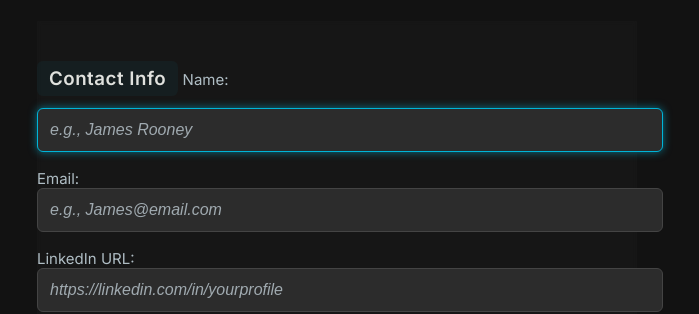
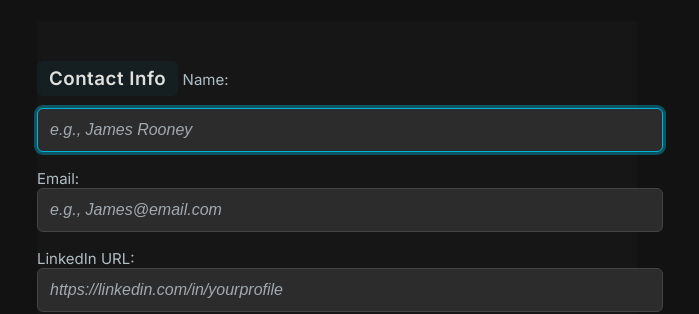
Before and after one commit to jamesr150/resume-builder, a Flask app: page / in a window 1280 px wide, with the restyled element focused. Shown: the part 148-462 px from the top of the page, without its empty margins (303-1002 px from the left). Run offline with Flask 3, Linux system fonts and the light colour scheme.

Commit message:
focus ring glow

```diff
--- a/static/style.css
+++ b/static/style.css
@@ -389,3 +389,8 @@ textarea:hover {
     background: rgba(255, 255, 255, 0.02);
     backdrop-filter: blur(2px);
   }
+  input:focus,
+  textarea:focus {
+    outline: none;
+    box-shadow: 0 0 0 3px rgba(0, 180, 216, 0.4);
+  }
```
